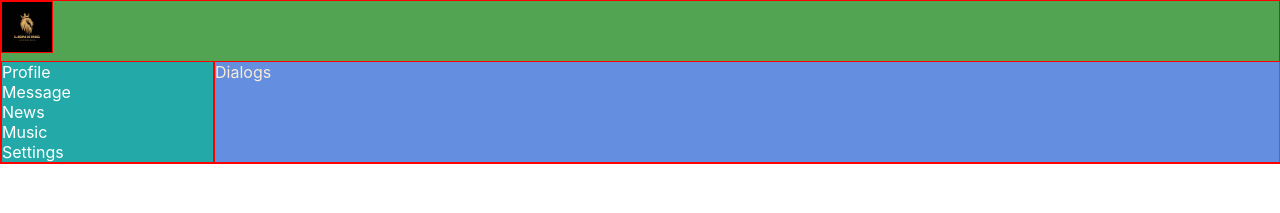
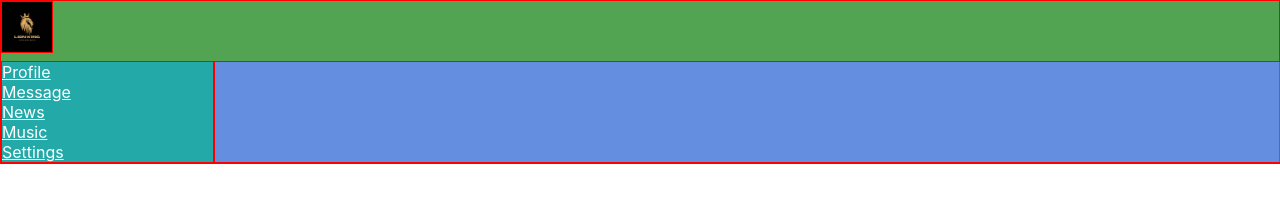
Before and after one commit to YanchukVitali/samurai-way01, a React (Create React App) app: page / in a window 1280 px wide. Shown: the top 213 px of the page. Built offline with nearby package versions, Linux system fonts and the light colour scheme.

Commit message:
refactor App.tsx

```diff
--- a/src/App.css
+++ b/src/App.css
@@ -23,4 +23,5 @@
     border: red solid 1px;
     background-color: rgba(67, 119, 217, 0.82);
     color: antiquewhite;
+    color: black;
 }
--- a/src/App.tsx
+++ b/src/App.tsx
@@ -4,20 +4,25 @@ import {Header} from "./components/header/Header";
 import {Navigation} from "./components/navigation/Navigation";
 import {Profile} from "./components/profile/Profile";
 import {Dialogs} from "./components/dialogs/Dialogs";
+import {BrowserRouter, Route} from "react-router-dom";
 
 
 const App = () => {
     return (
+        <BrowserRouter>
         <div className="app-wrapper">
             <Header/>
             <Navigation/>
-            {/*<Profile/>*/}
-            <div className={"app-wrapper-content"}>
-                <Dialogs/>
+
+            <div className="app-wrapper-content">
+                <Route path="/message" component={Dialogs}/>
+                <Route path="/profile" component={Profile}/>
+              {/*  <Dialogs/>
+                <Profile/>*/}
             </div>
 
         </div>
-
+        </BrowserRouter>
     );
 }
 
--- a/src/components/navigation/Navigation.css
+++ b/src/components/navigation/Navigation.module.css
@@ -2,7 +2,7 @@
 ul a {
     list-style-type: none;
     display: grid;
-    text-decoration: none;
+    /*text-decoration: none;*/
     color: rgb(255, 255, 255);
 
 }
@@ -12,4 +12,7 @@ ul a {
     border: red solid 1px;
     background-color: rgb(36, 169, 169);
     text-decoration: none;
+        :hover{
+            color:black;
+        }
 }
--- a/src/components/navigation/Navigation.tsx
+++ b/src/components/navigation/Navigation.tsx
@@ -1,15 +1,14 @@
-import  "./Navigation.css";
-
+import  "./Navigation.module.css";
+import n from "./Navigation.module.css"
 export const Navigation = () => {
     return (
-        <nav className="nav">
+        <nav className={n.nav}>
             <ul>
-                <a href="">Profile</a>
-                <a href="">Message</a>
-                <a href="">News</a>
-                <a href="">Music</a>
-                <a href="">Settings</a>
-
+                <a href="/profile">Profile</a>
+                <a href="/message">Message</a>
+                <a href="/news">News</a>
+                <a href="/music">Music</a>
+                <a href="/seting">Settings</a>
             </ul>
         </nav>
     )
```
